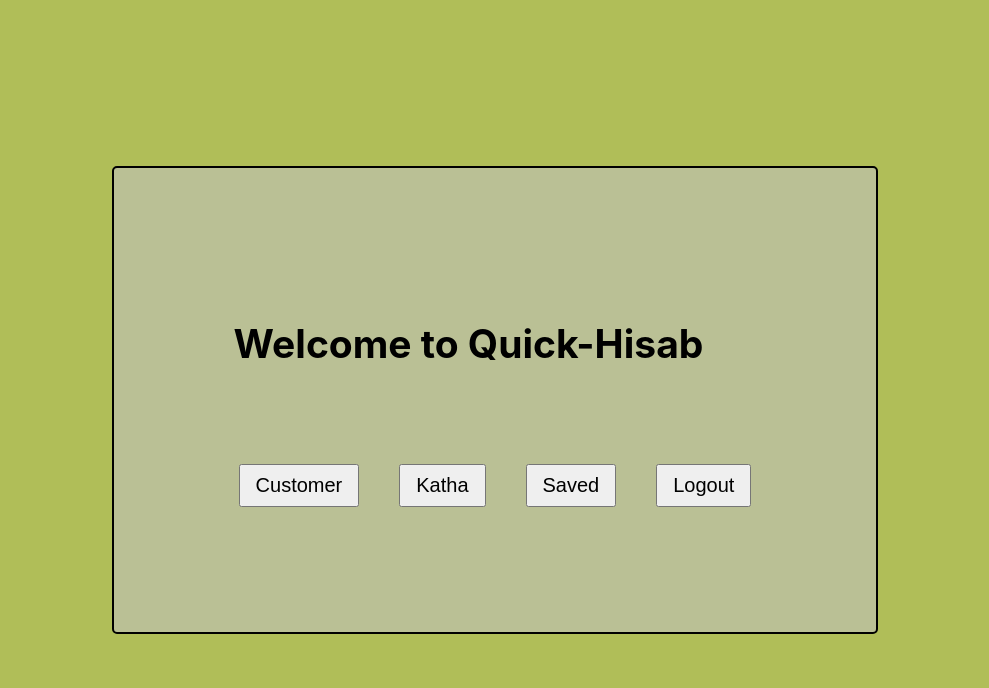
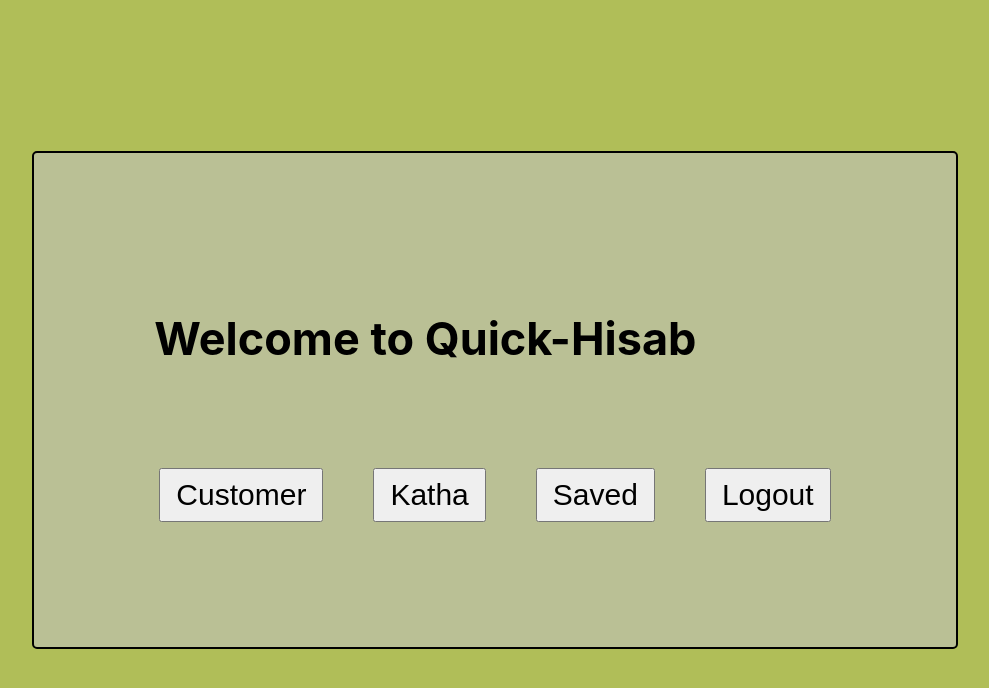
Before and after one commit to manish1r/Financial-Intreset-Calculation, a React (Create React App) app in the folder hisab/: page /home in a window 1280 px wide. Shown: the top 688 px of the page, without its empty margins (145-1134 px from the left). Built offline with nearby package versions, Linux system fonts and the light colour scheme.

Commit message:
updating CSS

```diff
--- a/hisab/src/App.css
+++ b/hisab/src/App.css
@@ -15,7 +15,7 @@
 }
 .row{
     display: flex;
-    gap: 30px;
+    gap: 40px;
 }
 input {
   margin: 8px;
@@ -25,7 +25,7 @@ input {
 button {
   margin: 5px;
   padding: 8px 15px;
-  font-size: 20px;
+  font-size: 30px;
 }
 .card {
   margin: 13px;
@@ -42,5 +42,5 @@ button {
     background-color: #fff;
 }
 h2{
-  font-size: 39px;
+  font-size: 45px;
 }
```
